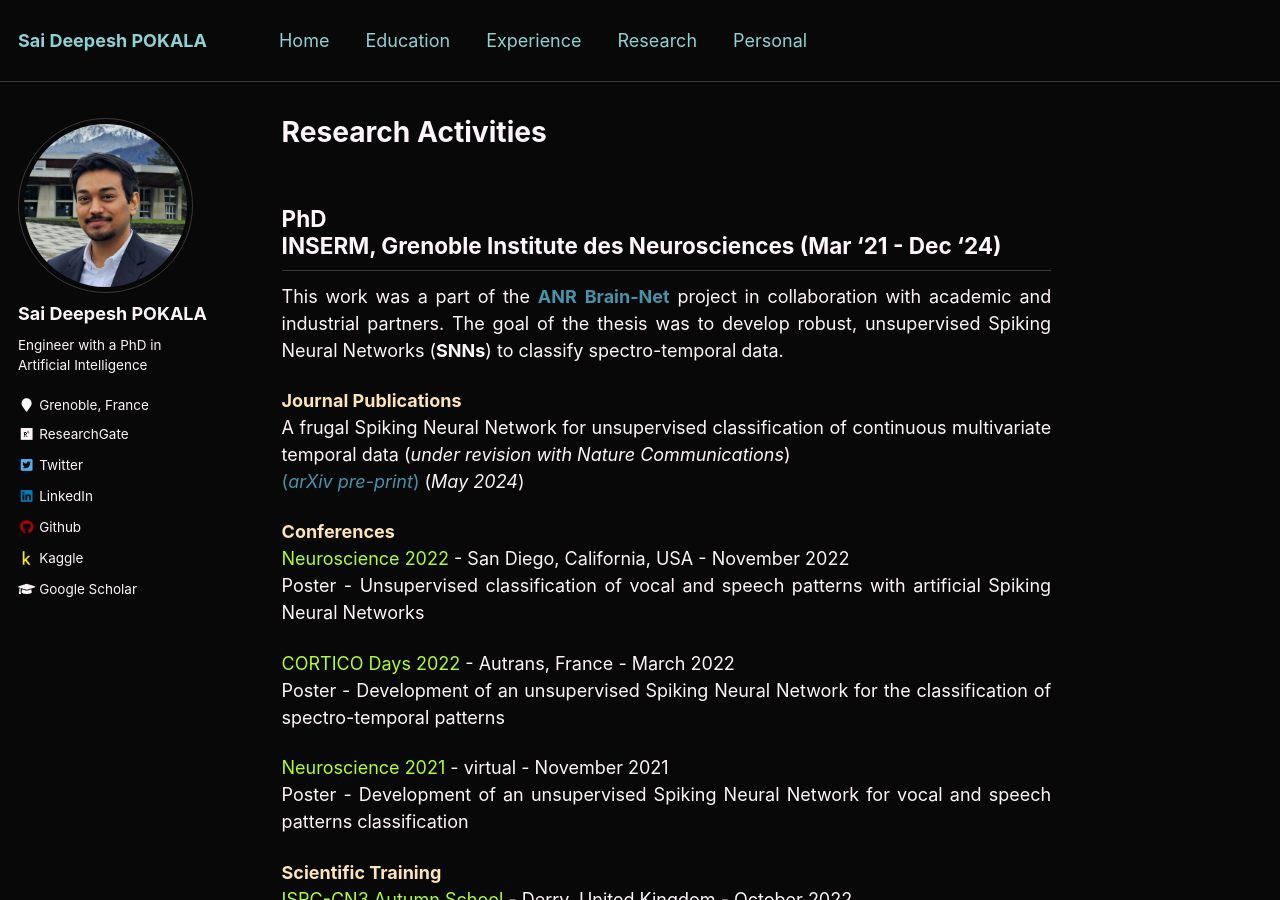
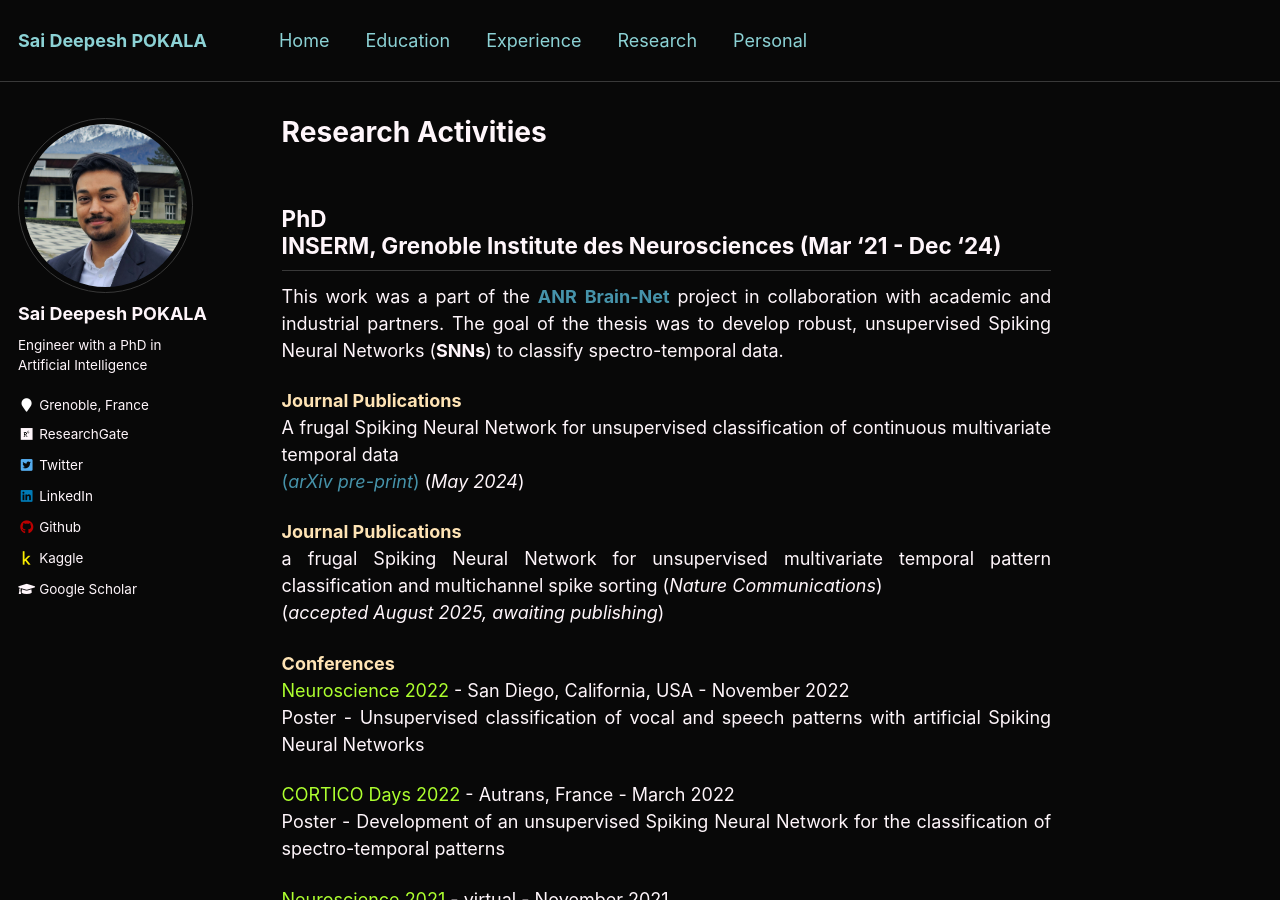
Before and after one commit to saideepesh/saideepesh.github.io, a Jekyll site: the page built from _pages/research.md, in a window 1280 px wide and 900 px high. Built offline with Jekyll 4.4.1, drawn with Linux system fonts in a browser that asks for light colours.

Commit message:
Update research.md
NComms update

```diff
--- a/_pages/research.md
+++ b/_pages/research.md
@@ -10,8 +10,12 @@ classes: wide
 This work was a part of the [**ANR**](https://anr.fr/en/){:target="_blank" rel="noopener"} [**Brain-Net**](https://sites.google.com/view/brainnet-project/accueil){:target="_blank" rel="noopener"} project in collaboration with academic and industrial partners. The goal of the thesis was to develop robust, unsupervised Spiking Neural Networks (**SNNs**) to classify spectro-temporal data.
 
 <font size="4.5"><span style="color:moccasin"><b>Journal Publications</b></span></font>
-A frugal Spiking Neural Network for unsupervised classification of continuous multivariate temporal data (_under revision with Nature Communications_)\
+A frugal Spiking Neural Network for unsupervised classification of continuous multivariate temporal data\
 [(_arXiv pre-print_)](https://arxiv.org/abs/2408.12608){:target="_blank" rel="noopener"} (_May 2024_)
+
+<font size="4.5"><span style="color:moccasin"><b>Journal Publications</b></span></font>
+a frugal Spiking Neural Network for unsupervised multivariate temporal pattern classification and multichannel spike sorting (_Nature Communications_)\
+(_accepted August 2025, awaiting publishing_)
 
 <font size="4.5"><span style="color:moccasin"><b>Conferences</b></span></font>
 
```
